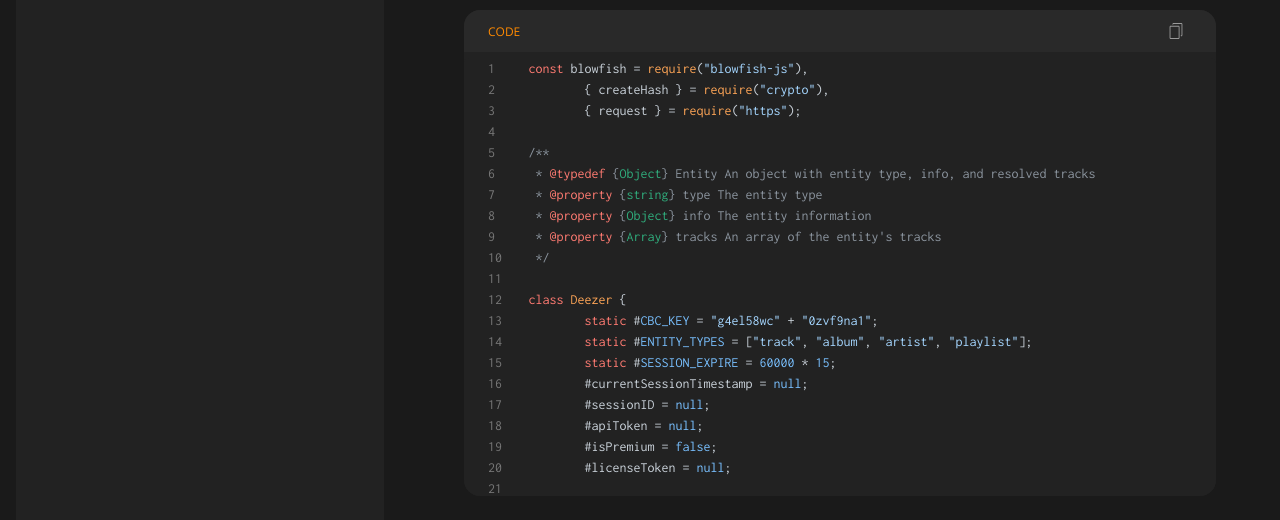
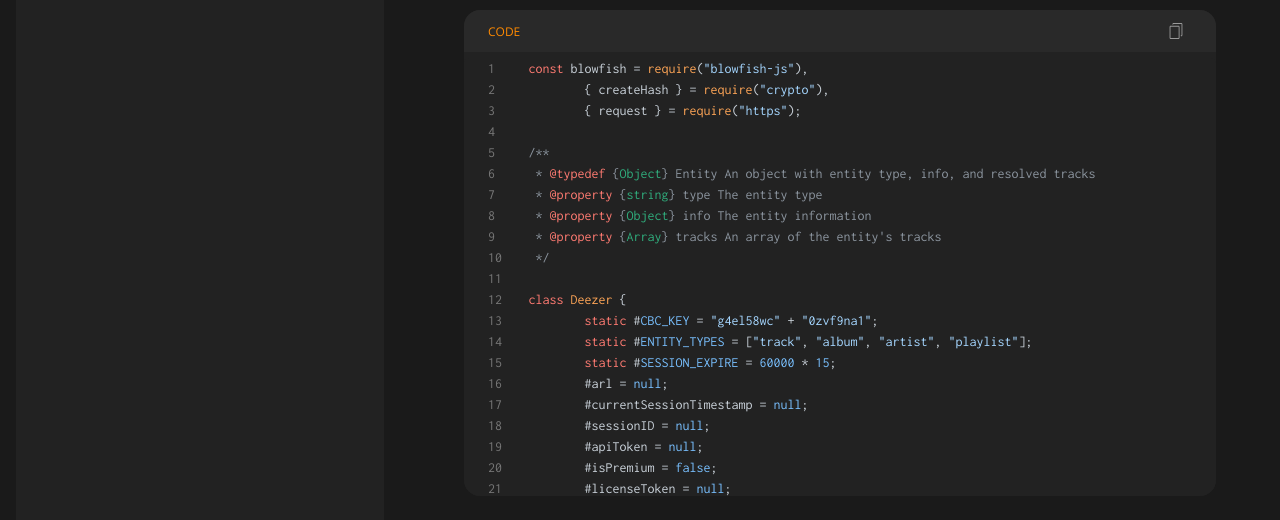
Before and after one commit to flazepe/deezer.js, a website: page docs/index.js.html in a window 1280 px wide. Shown: the part 232-752 px from the top of the page. Drawn offline with Linux system fonts and the light colour scheme.

Commit message:
feat!: use the arl cookie instead of sid

```diff
--- a/docs/index.js.html
+++ b/docs/index.js.html
@@ -15,6 +15,7 @@
 	static #CBC_KEY = "g4el58wc" + "0zvf9na1";
 	static #ENTITY_TYPES = ["track", "album", "artist", "playlist"];
 	static #SESSION_EXPIRE = 60000 * 15;
+	#arl = null;
 	#currentSessionTimestamp = null;
 	#sessionID = null;
 	#apiToken = null;
@@ -23,11 +24,11 @@
 
 	/**
 	 * Constructs the Deezer class.
-	 * @param {string} [sessionID] The Deezer user session ID, for authenticating as a Deezer Premium account
+	 * @param {string} [arl] The Deezer ARL cookie, for authenticating as a Deezer Premium account
 	 * @returns {Object} The Deezer class instance
 	 */
-	constructor(sessionID) {
-		if (typeof sessionID === "string") this.#sessionID = sessionID;
+	constructor(arl) {
+		if (typeof arl === "string") this.#arl = arl;
 	}
 
 	#request(url, options = {}) {
@@ -54,7 +55,7 @@
 		if (this.#currentSessionTimestamp + Deezer.#SESSION_EXPIRE > Date.now()) return;
 
 		const data = await this.#request("https://www.deezer.com/ajax/gw-light.php?method=deezer.getUserData&amp;input=3&amp;api_version=1.0&amp;api_token=", {
-			headers: this.#sessionID ? { cookie: `sid=${this.#sessionID}` } : null
+			headers: this.#arl ? { cookie: `arl=${this.#arl}` } : null
 		});
 
 		this.#currentSessionTimestamp = Date.now();
@@ -160,7 +161,7 @@
 		await this.#ensureSession();
 
 		if (flac &amp;&amp; !this.#isPremium)
-			throw new Error("FLAC is only supported on Deezer Premium accounts. Please provide the session ID found in cookies to the constructor.");
+			throw new Error("FLAC is only supported on Deezer Premium accounts. Please provide the Deezer ARL cookie to the constructor.");
 
 		const data = await this.#request("https://media.deezer.com/v1/get_url", {
 			method: "POST",
```
Also changed, not shown: docs/Deezer.html (+1 -1 lines), src/index.js (+6 -5 lines).
